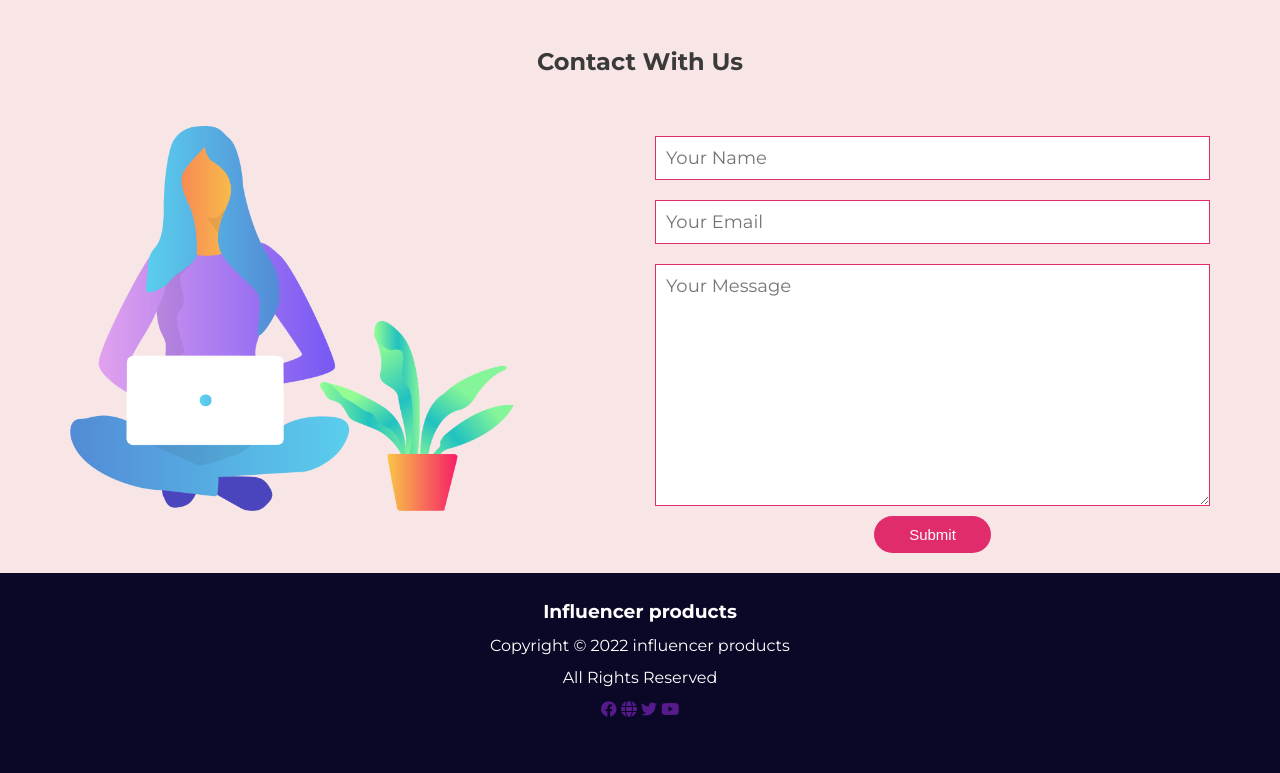
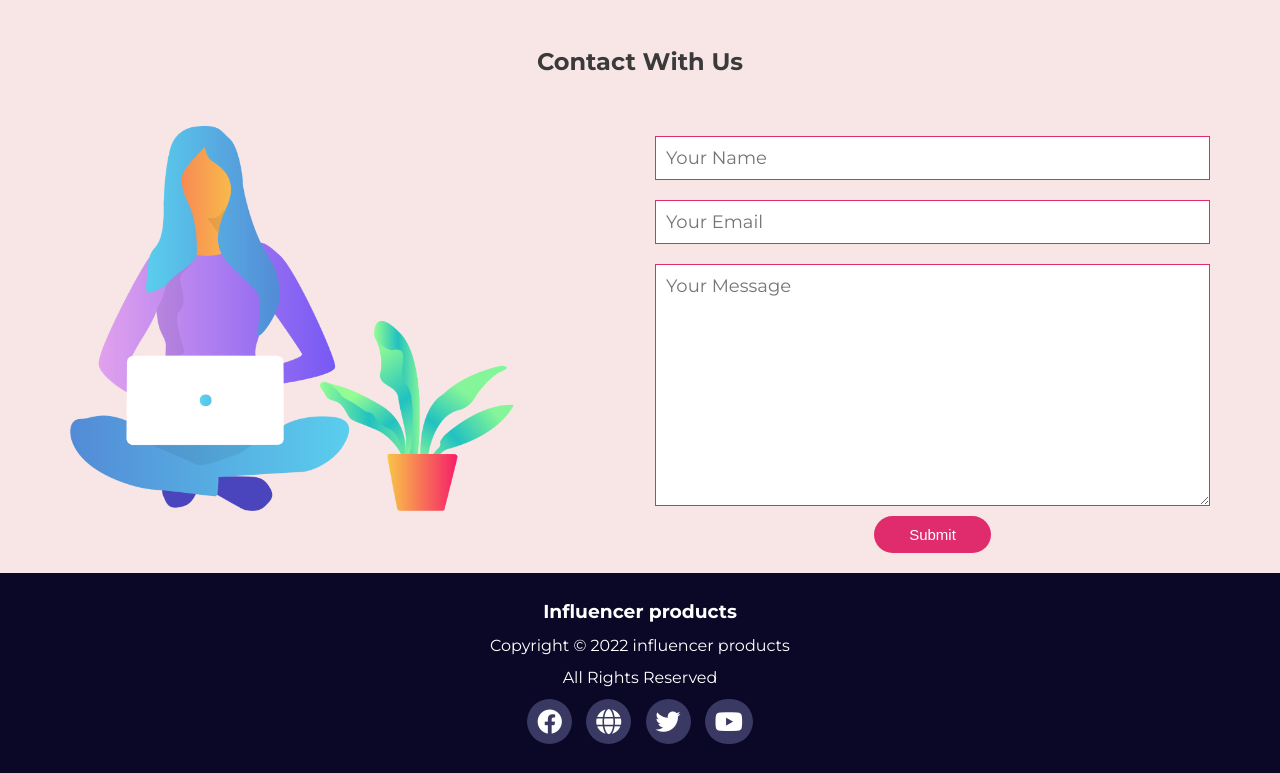
Before and after one commit to devriazul/Milestone_Assignment_02, a plain HTML site: page index.html in a window 1280 px wide. Shown: the part 2801-3574 px from the top of the page. Drawn offline with Linux system fonts and the light colour scheme.

Commit message:
Footer social icon style added

```diff
--- a/index.html
+++ b/index.html
@@ -290,10 +290,10 @@
                 <p>All Rights Reserved</p>
             </div>
             <div class="footer-item">
-                <a href=""><i class="fab fa-facebook"></i></a>
-                <a href=""><i class="fas fa-globe"></i></a>
-                <a href=""><i class="fab fa-twitter"></i></a>
-                <a href=""><i class="fab fa-youtube"></i></a>
+                <a href=""><i class="social-icon fab fa-facebook"></i></a>
+                <a href=""><i class="social-icon fas fa-globe"></i></a>
+                <a href=""><i class="social-icon fab fa-twitter"></i></a>
+                <a href=""><i class="social-icon fab fa-youtube"></i></a>
             </div>
         </div>
     </footer>
--- a/style.css
+++ b/style.css
@@ -213,6 +213,9 @@ nav {
     border: 1px solid #E02C6D;
 }
 
+
+/* Footer Style CSS  */
+
 .footer {
     height: 200px;
     background-color: #0A0826;
@@ -223,6 +226,15 @@ nav {
     text-align: center;
     padding: 20px;
     line-height: 2;
+}
+
+.social-icon {
+    font-size: 25px;
+    color: white;
+    margin: 5px;
+    padding: 10px;
+    background-color: rgb(57, 57, 99);
+    border-radius: 50px;
 }
 
 
```
